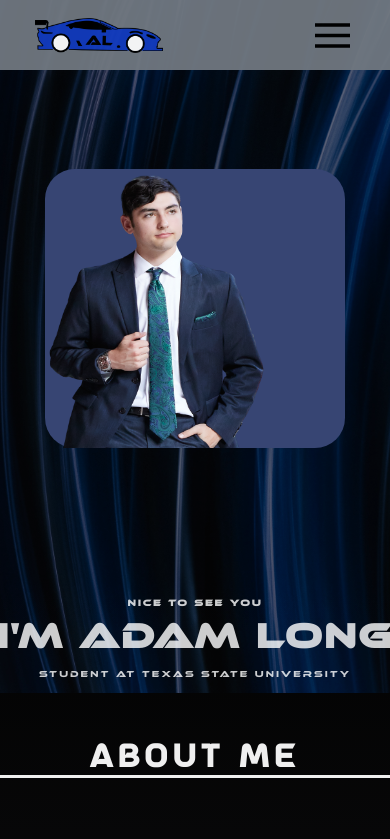
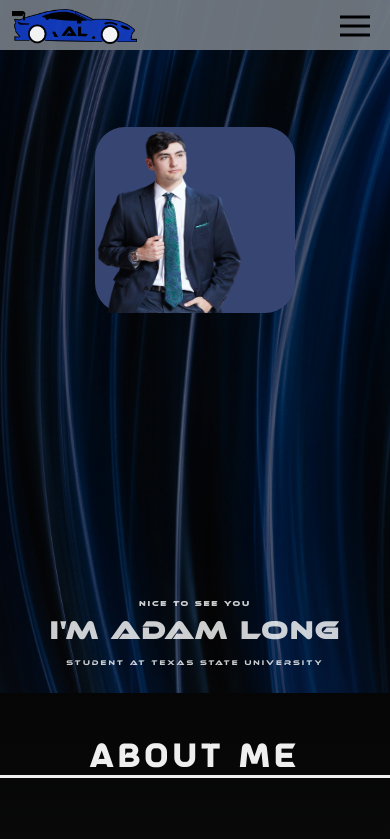
Before and after one commit to Admeen3581/PersonalWebsite, a plain HTML site: page index.html in a window 390 px wide. Shown: the top 839 px of the page. Drawn offline with Linux system fonts and the light colour scheme; a web font is replaced by a local one.

Commit message:
Adjusted headshot & name sizing.

```diff
--- a/index.css
+++ b/index.css
@@ -115,12 +115,12 @@ body
 
 @-webkit-keyframes slideHeadShotMobile
 {
-    100% { left: calc(50% - 150px); }
+    100% { left: calc(50% - 100px); }
 }
 
 @keyframes slideHeadShotMobile
 {
-    100% { left: calc(50% - 150px); }
+    100% { left: calc(50% - 100px); }
 }
 
 @-webkit-keyframes slideName
@@ -579,9 +579,9 @@ body
 
     .headshot
     {
-        max-width: 300px;
-        max-height: 279px;
-        top: 20%;
+        max-width: 200px;
+        max-height: 186px;
+        top: 15%;
         -webkit-animation: slideHeadShotMobile 1s forwards ;
         -webkit-animation-delay: 1.5s;
         animation: slideHeadShotMobile 1s forwards;
@@ -607,17 +607,24 @@ body
 
     .name h5, p
     {
-        font-size: 9px;
+        font-size: 7px;
     }
 
     .name h1
     {
-        font-size: 35px;
+        font-size: 25px;
     }
 
     .topBar
     {
         transition: 0s;
+        height: 50px;
+    }
+
+    .topBar #logo
+    {
+        padding: 9px 12px;
+        width: 125px;
     }
 
     .navItems ul
@@ -629,9 +636,9 @@ body
     {
         float: right;
         display: inline;
-        margin-top: 8px;
-        margin-right: 40px;
-        width: 35px;
+        margin-top: 1px;
+        margin-right: 20px;
+        width: 30px;
     }
 
     .whoAmI .circle, .interests .circle, .philosophy .circle
```
